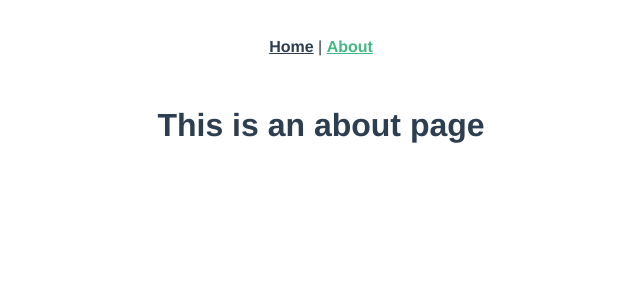
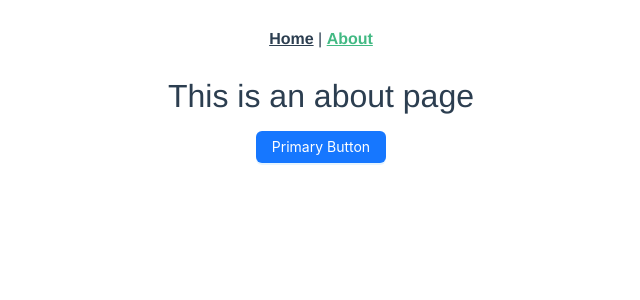
Before and after one commit to Wujian011/user-center-frontend, a Vue app: page /about in a window 1280 px wide. Shown: the top 300 px of the page, without its empty margins (319-959 px from the left). Built offline with nearby package versions, Linux system fonts and the light colour scheme.

Commit message:
整合组建库

```diff
--- a/package.json
+++ b/package.json
@@ -8,6 +8,7 @@
     "lint": "vue-cli-service lint"
   },
   "dependencies": {
+    "ant-design-vue": "^4.0.7",
     "vue": "^3.2.13",
     "vue-router": "^4.0.3"
   },
--- a/src/main.ts
+++ b/src/main.ts
@@ -1,5 +1,9 @@
 import { createApp } from "vue";
 import App from "./App.vue";
+import Antd from "ant-design-vue";
 import router from "./router";
+import "ant-design-vue/dist/reset.css";
 
-createApp(App).use(router).mount("#app");
+const app = createApp(App);
+
+app.use(Antd).use(router).mount("#app");
--- a/src/views/AboutView.vue
+++ b/src/views/AboutView.vue
@@ -1,5 +1,7 @@
 <template>
   <div class="about">
     <h1>This is an about page</h1>
+    <a-button type="primary">Primary Button</a-button>
   </div>
 </template>
+<script setup lang="ts"></script>
```
Also changed, not shown: 1 other file (tests, documents, lock files or other folders).
